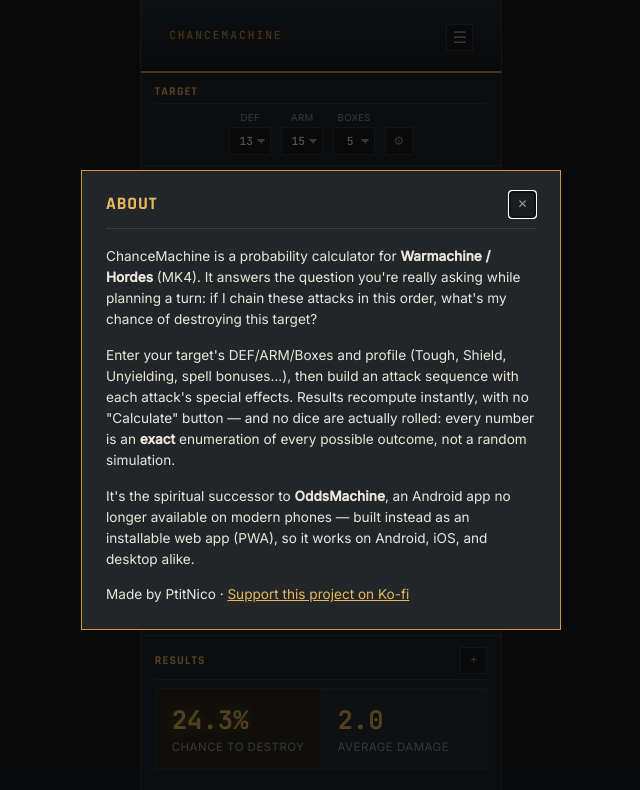
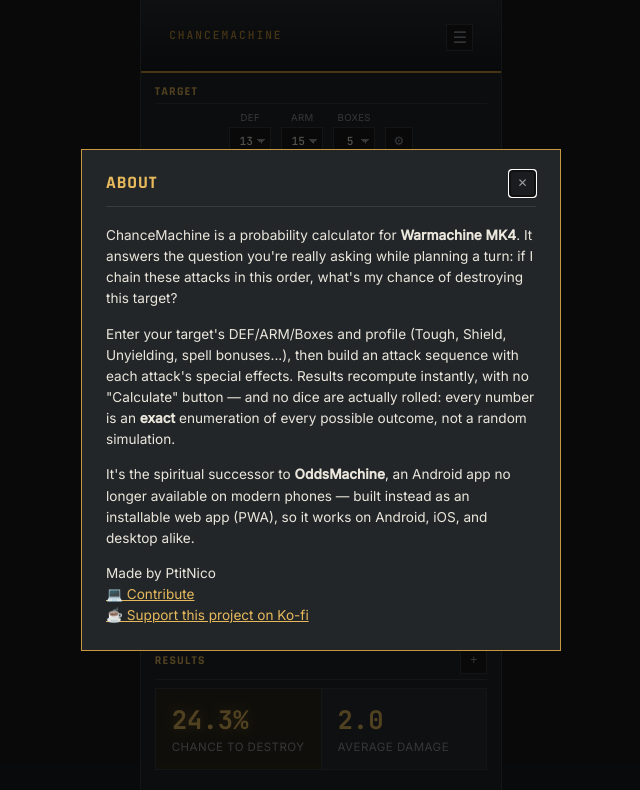
Before and after one commit to PtitNico/ChanceMachine, an Angular app: page / in a window 1280 px wide. Shown: the top 790 px of the page, without its empty margins (319-959 px from the left). Built offline with nearby package versions, Linux system fonts and the light colour scheme.

Commit message:
Added GitHub link in "About" dialog

```diff
--- a/src/app/odds-calculator/about-dialog/about-dialog.html
+++ b/src/app/odds-calculator/about-dialog/about-dialog.html
@@ -7,9 +7,9 @@
 
     <div class="about">
       <p>
-        ChanceMachine is a probability calculator for <strong>Warmachine / Hordes</strong> (MK4). It answers the
-        question you're really asking while planning a turn: if I chain these attacks in this order, what's my
-        chance of destroying this target?
+        ChanceMachine is a probability calculator for <strong>Warmachine MK4</strong>. It answers the question
+        you're really asking while planning a turn: if I chain these attacks in this order, what's my chance of
+        destroying this target?
       </p>
       <p>
         Enter your target's DEF/ARM/Boxes and profile (Tough, Shield, Unyielding, spell bonuses...), then build an
@@ -22,8 +22,9 @@
         phones — built instead as an installable web app (PWA), so it works on Android, iOS, and desktop alike.
       </p>
       <p class="about__credit">
-        Made by PtitNico ·
-        <a href="https://ko-fi.com/ptitnico" target="_blank" rel="noopener noreferrer">Support this project on Ko-fi</a>
+        Made by PtitNico<br>
+        <a href="https://github.com/PtitNico/ChanceMachine" target="_blank" rel="noopener noreferrer">💻 Contribute</a> <br>
+        <a href="https://ko-fi.com/ptitnico" target="_blank" rel="noopener noreferrer">☕ Support this project on Ko-fi</a>
       </p>
     </div>
   </div>
```
